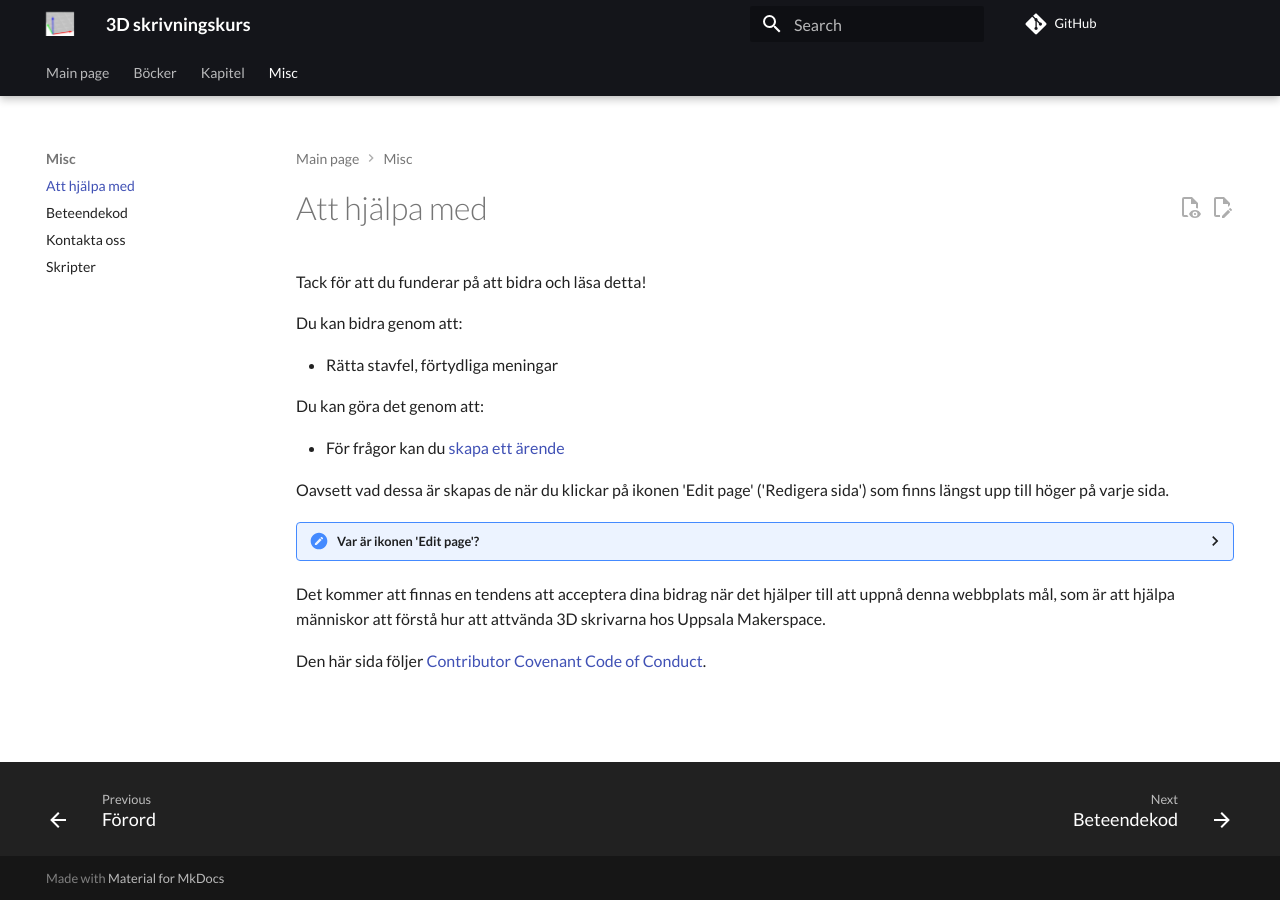
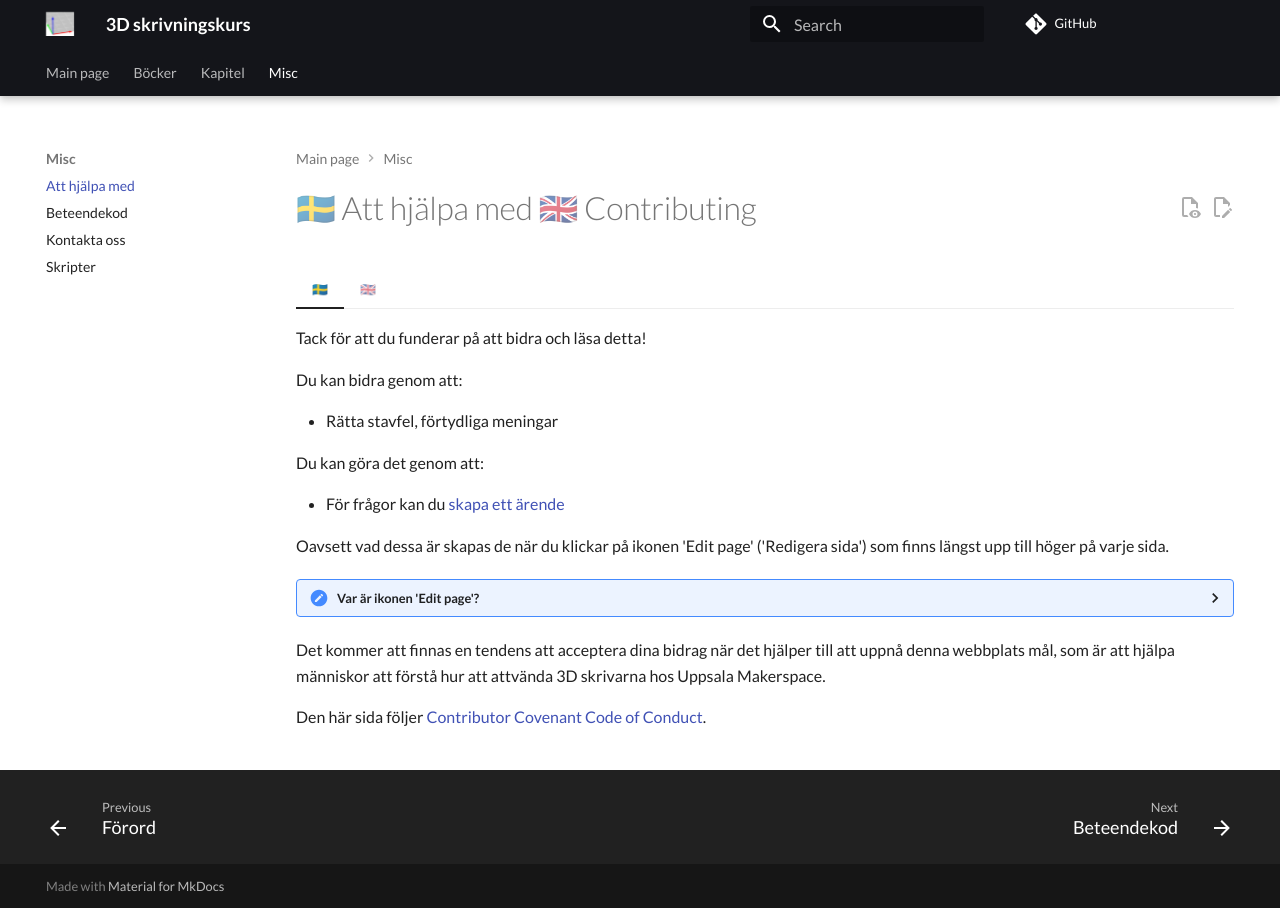
Before and after one commit to uppsala-makerspace/3d_skrivningskurs, an MkDocs documentation site: the page built from docs/CONTRIBUTING.md, in a window 1280 px wide. Built offline with MkDocs 1.6.1 and Material for MkDocs 9.7.7, drawn with Linux system fonts in a browser that asks for light colours; comment, search, counter and statistics services are not loaded; part of the change alters nothing that is shown.

Commit message:
Contributing doc is bilingual

```diff
--- a/docs/CONTRIBUTING.md
+++ b/docs/CONTRIBUTING.md
@@ -1,27 +1,57 @@
-# Att hjälpa med
+# 🇸🇪 Att hjälpa med 🇬🇧 Contributing
 
-Tack för att du funderar på att bidra och läsa detta!
+=== "🇸🇪"
 
-Du kan bidra genom att:
+    Tack för att du funderar på att bidra och läsa detta!
 
-- Rätta stavfel, förtydliga meningar
+    Du kan bidra genom att:
 
-Du kan göra det genom att:
+    - Rätta stavfel, förtydliga meningar
 
-- För frågor kan du [skapa ett ärende](https://github.com/uppsala-makerspace/3d_skrivningskurs/issues)
+    Du kan göra det genom att:
 
-Oavsett vad dessa är skapas de när du klickar på ikonen
-'Edit page' ('Redigera sida') som finns längst upp till höger på varje sida.
+    - För frågor kan du [skapa ett ärende](https://github.com/uppsala-makerspace/3d_skrivningskurs/issues)
 
-???- fråga "Var är ikonen 'Edit page'?"
+    Oavsett vad dessa är skapas de när du klickar på ikonen
+    'Edit page' ('Redigera sida') som finns längst upp till höger på varje sida.
 
-    Ikonen 'Edit page' finns längst upp till höger på varje sida.
+    ???- fråga "Var är ikonen 'Edit page'?"
 
-    ![Ikonen 'Edit page'](edit_page_icon.png)
+        Ikonen 'Edit page' finns längst upp till höger på varje sida.
 
-Det kommer att finnas en tendens att acceptera dina bidrag
-när det hjälper till att uppnå denna webbplats mål,
-som är att hjälpa människor att förstå hur att attvända 3D skrivarna
-hos Uppsala Makerspace.
+        ![Ikonen 'Edit page'](edit_page_icon.png)
 
-Den här sida följer [Contributor Covenant Code of Conduct](CODE_OF_CONDUCT.md).
+    Det kommer att finnas en tendens att acceptera dina bidrag
+    när det hjälper till att uppnå denna webbplats mål,
+    som är att hjälpa människor att förstå hur att attvända 3D skrivarna
+    hos Uppsala Makerspace.
+
+    Den här sida följer [Contributor Covenant Code of Conduct](CODE_OF_CONDUCT.md).
+
+=== "🇬🇧"
+
+    Thank you for considering contributing and reading this!
+
+    You can contribute by:
+
+    - Correcting typos, clarifying sentences
+
+    You can do this by:
+
+    - For questions, you can [create an issue](https://github.com/uppsala-makerspace/3d_skrivningskurs/issues)
+
+    Whatever these are, they are created when you click on the icon
+    'Edit page' ('Edit page') which is located at the top right of every page.
+
+    ???- ask "Where is the 'Edit page' icon?"
+
+    The 'Edit page' icon is located at the top right of every page.
+
+    ![The 'Edit page' icon'](edit_page_icon.png)
+
+    There will be a tendency to accept your contributions
+    when it helps achieve the goal of this site,
+    which is to help people understand how to use the 3D printers
+    at Uppsala Makerspace.
+
+    This site follows the [Contributor Covenant Code of Conduct](CODE_OF_CONDUCT.md).
```
